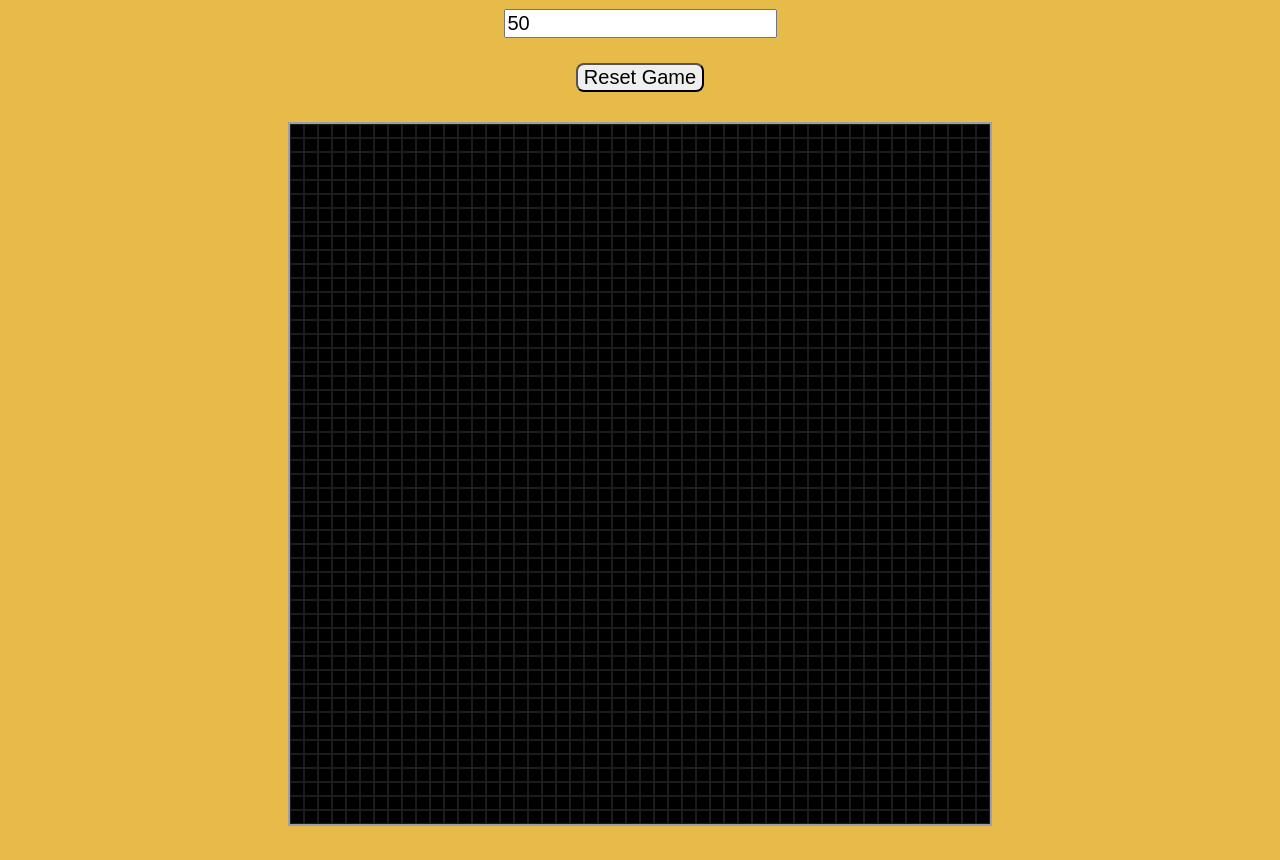
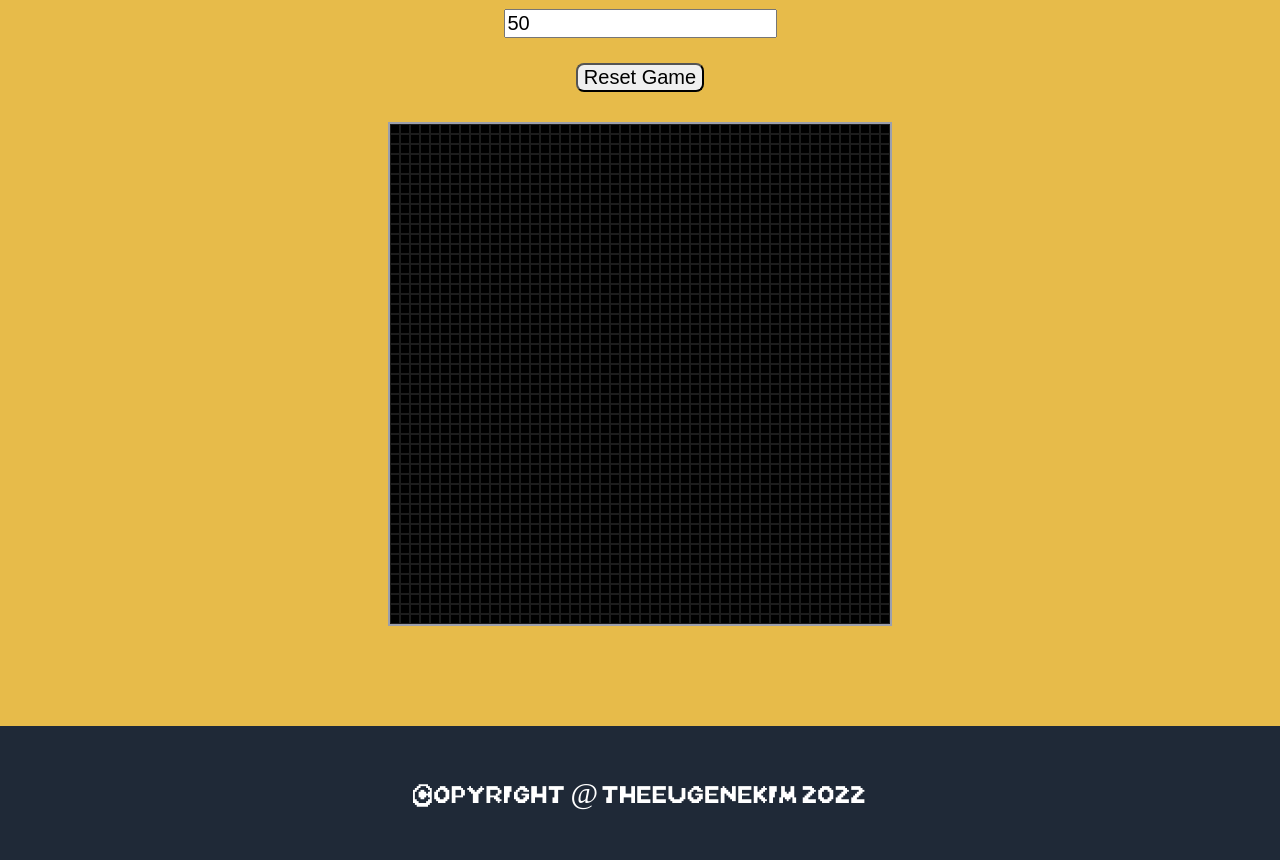
Before and after one commit to theeugenekim/etch-a-sketch, a plain HTML site: page index.html in a window 1280 px wide. Shown: the part 300-1160 px from the top of the page. Before the commit the page ends 1126 px from the top, so only its background shows below. Drawn offline with Linux system fonts and the light colour scheme.

Commit message:
Add footer

```diff
--- a/etch-a-sketch.js
+++ b/etch-a-sketch.js
@@ -8,8 +8,8 @@ window.onload = buttonClick()
 // Functions //
 
 function makeGrid(rows, cols) {
-    let width = 700;
-    let height = 700;
+    let width = 500;
+    let height = 500;
     gridContainer.style.setProperty('--grid-rows', rows);
     gridContainer.style.setProperty('--grid-cols', cols);
     for (i=0; i < (rows*cols); i++) {
--- a/index.html
+++ b/index.html
@@ -18,9 +18,11 @@
 
     <div class="grid-container"></div>
 
+    <div class="footer-container">
+        <div class="footer">Copyright @ theeugenekim 2022</div>
+    </div>
 
     <script src="etch-a-sketch.js"></script>
 
-
 </body>
 </html>
--- a/style.css
+++ b/style.css
@@ -10,12 +10,12 @@
 body {
     height: 100vh;
     margin: 0;
-    overflow: auto;
+    overflow: hidden;
     font-family: Roboto, sans-serif;
     display: flex;
     flex-direction: column;
     flex: 1 1 auto;
-    justify-content: space-around;
+    justify-content: space-between;
     background-color: rgb(231, 187, 74);
 }
 
@@ -39,9 +39,9 @@ h1 {
     display: grid;
     grid-template-columns: repeat(var(minmax(100px, 1fr)));
     grid-template-rows: repeat(var(minmax(100px, 1fr)));
-    min-width: 700px;
-    min-height: 700px;
-    margin: 0 auto 200px auto;
+    min-width: 500px;
+    min-height: 500px;
+    margin: 0 auto 100px auto;
     border: 2px solid #9c9fac;
 }
 
@@ -61,3 +61,16 @@ h1 {
     font-size: 20px;
     border-radius: 8px;
 }
+
+/* Footer Container */
+.footer-container {
+    display: flex;
+    justify-content: center;
+    align-items: flex-end;
+    background-color: #1F2937;
+    color: white;
+    font-weight: lighter;;
+    font-family: marioKart;
+    padding: 50px;
+    font-size: 30px;
+}
```
